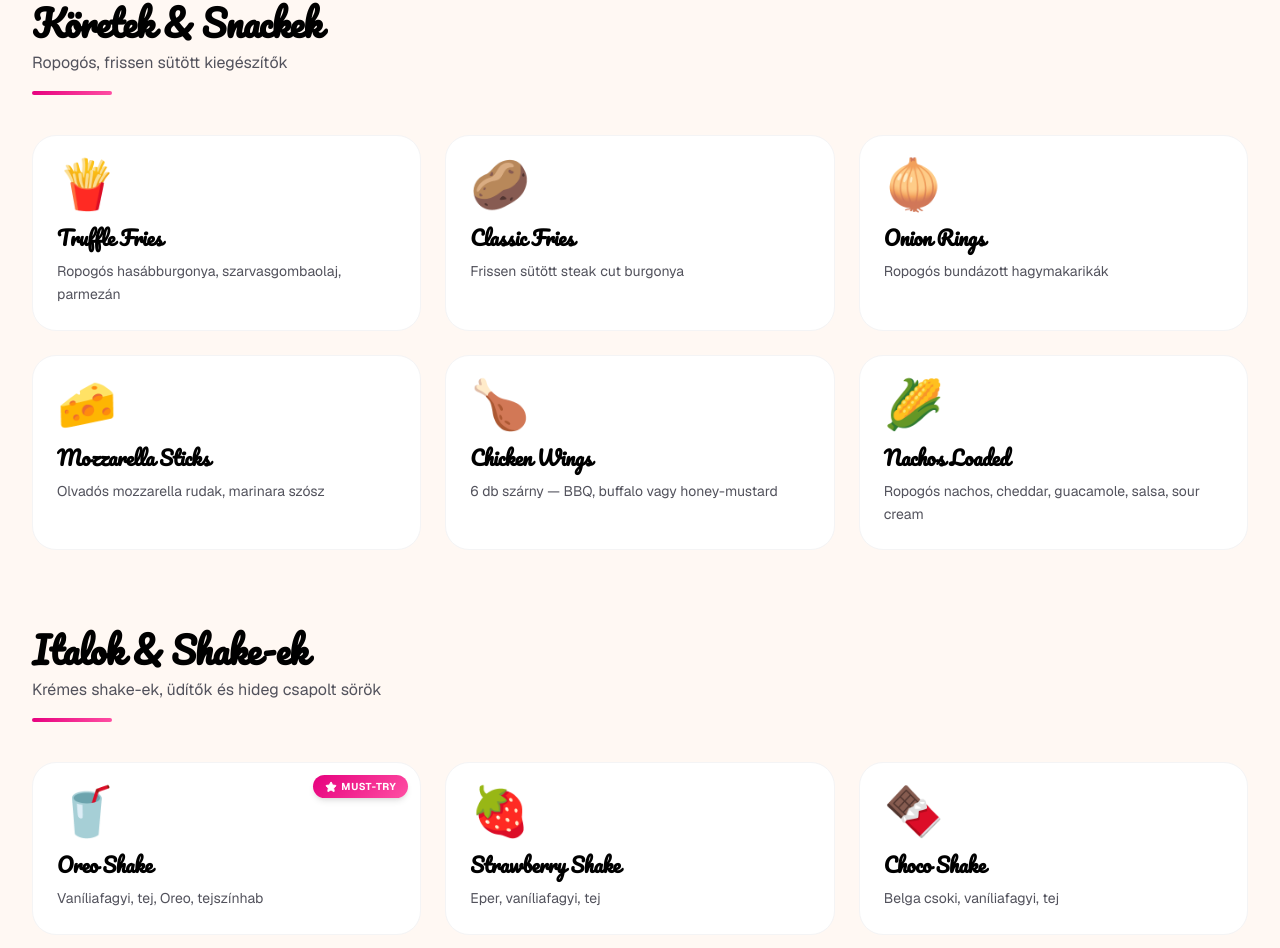
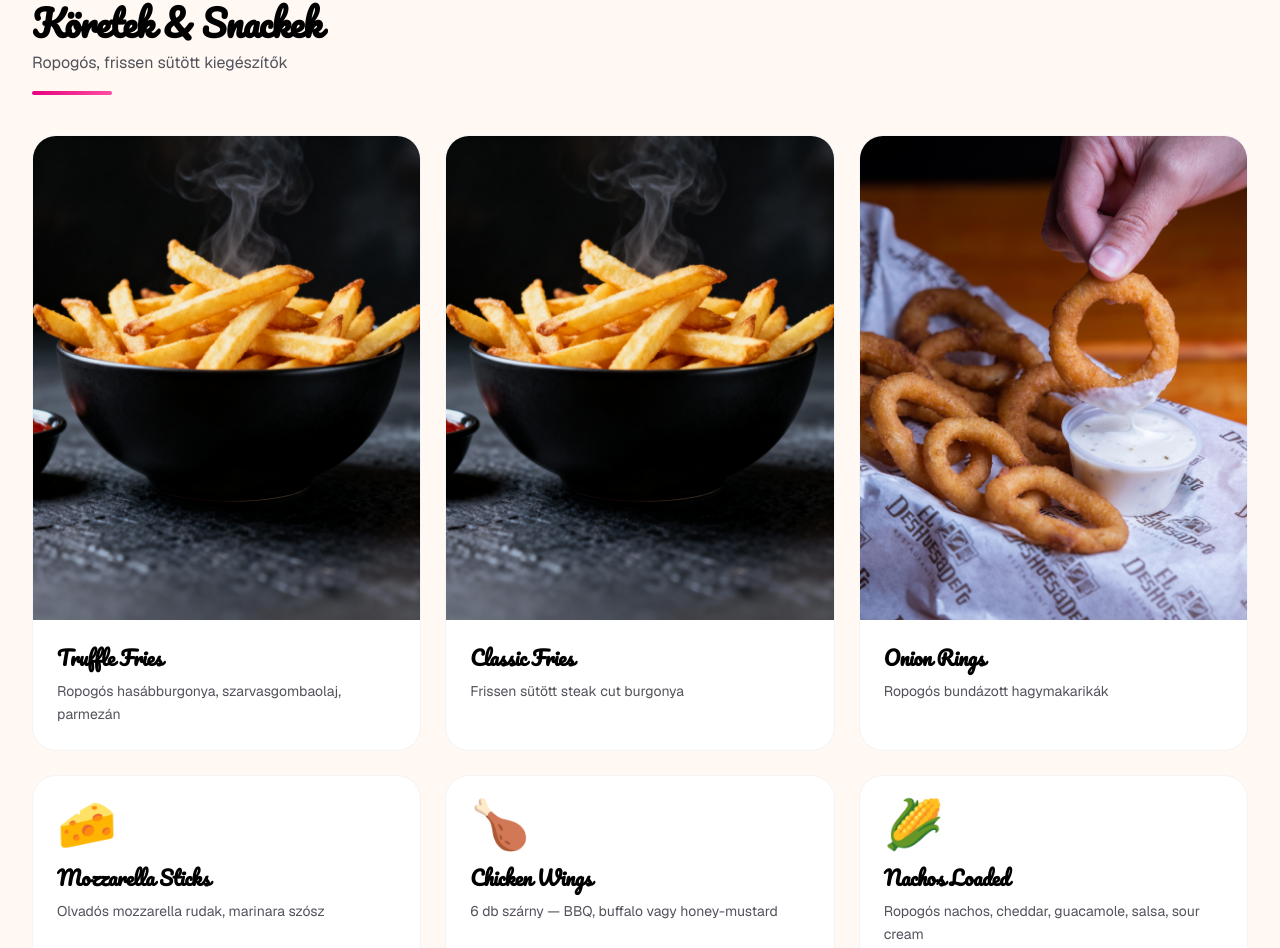
Before and after one commit to hrvt7/smuffys-pub, a Next.js app: page / in a window 1280 px wide. Shown: the part 4152-5100 px from the top of the page. Built offline with nearby package versions, Linux system fonts and the light colour scheme.

Commit message:
feat: add krumpli and hagyma-karika card images

```diff
--- a/src/components/Menu.tsx
+++ b/src/components/Menu.tsx
@@ -105,9 +105,9 @@ const categories: { id: string; title: string; subtitle: string; items: Item[] }
     title: "Köretek & Snackek",
     subtitle: "Ropogós, frissen sütött kiegészítők",
     items: [
-      { name: "Truffle Fries", desc: "Ropogós hasábburgonya, szarvasgombaolaj, parmezán", emoji: "🍟" },
-      { name: "Classic Fries", desc: "Frissen sütött steak cut burgonya", emoji: "🥔" },
-      { name: "Onion Rings", desc: "Ropogós bundázott hagymakarikák", emoji: "🧅" },
+      { name: "Truffle Fries", desc: "Ropogós hasábburgonya, szarvasgombaolaj, parmezán", emoji: "🍟", image: "/menu/krumpli.jpg" },
+      { name: "Classic Fries", desc: "Frissen sütött steak cut burgonya", emoji: "🥔", image: "/menu/krumpli.jpg" },
+      { name: "Onion Rings", desc: "Ropogós bundázott hagymakarikák", emoji: "🧅", image: "/menu/hagyma-karika.jpg" },
       { name: "Mozzarella Sticks", desc: "Olvadós mozzarella rudak, marinara szósz", emoji: "🧀" },
       { name: "Chicken Wings", desc: "6 db szárny — BBQ, buffalo vagy honey-mustard", emoji: "🍗" },
       { name: "Nachos Loaded", desc: "Ropogós nachos, cheddar, guacamole, salsa, sour cream", emoji: "🌽" },
```
Also changed, not shown: public/menu/hagyma-karika.jpg (added), public/menu/krumpli.jpg (added).
